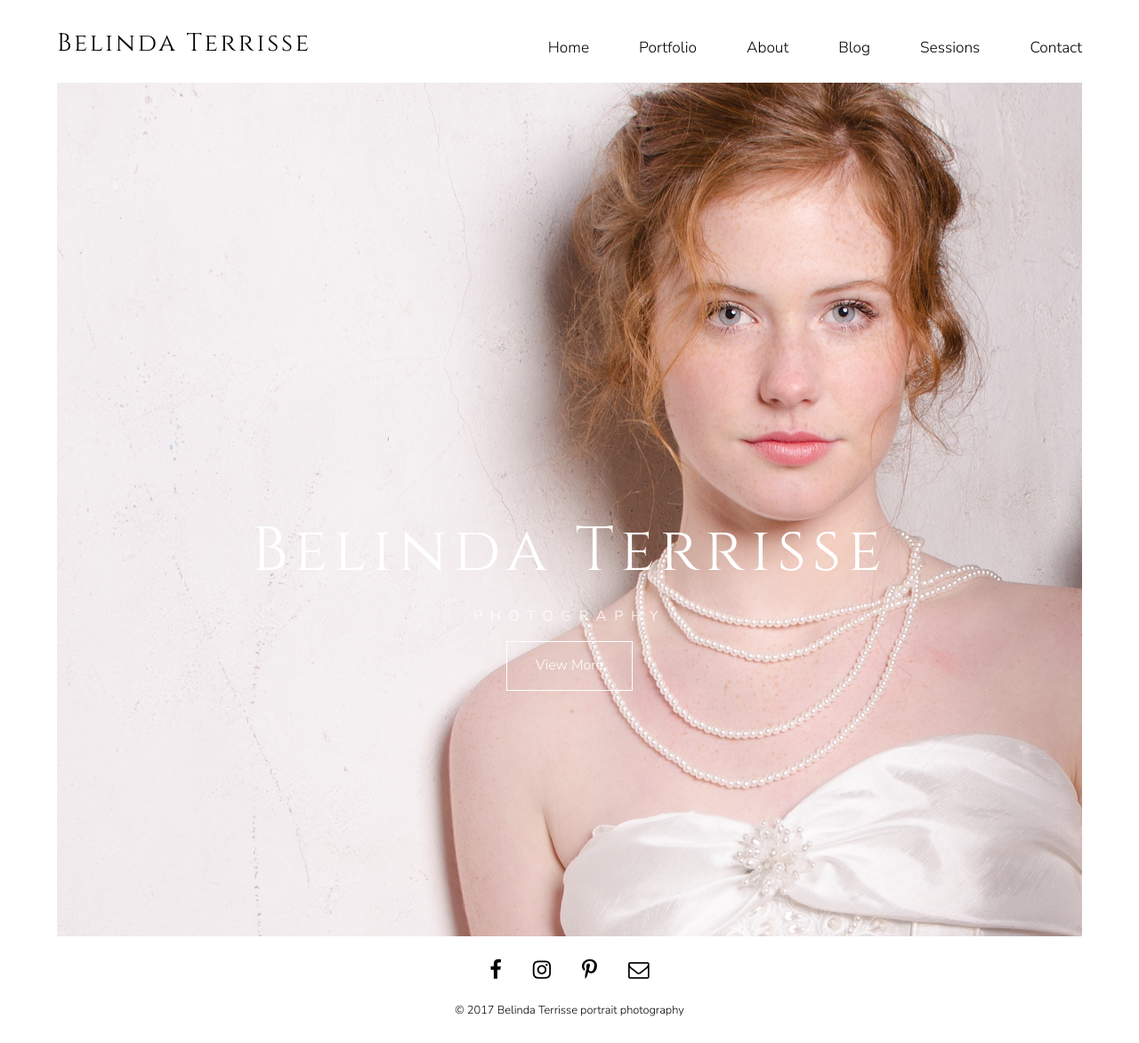
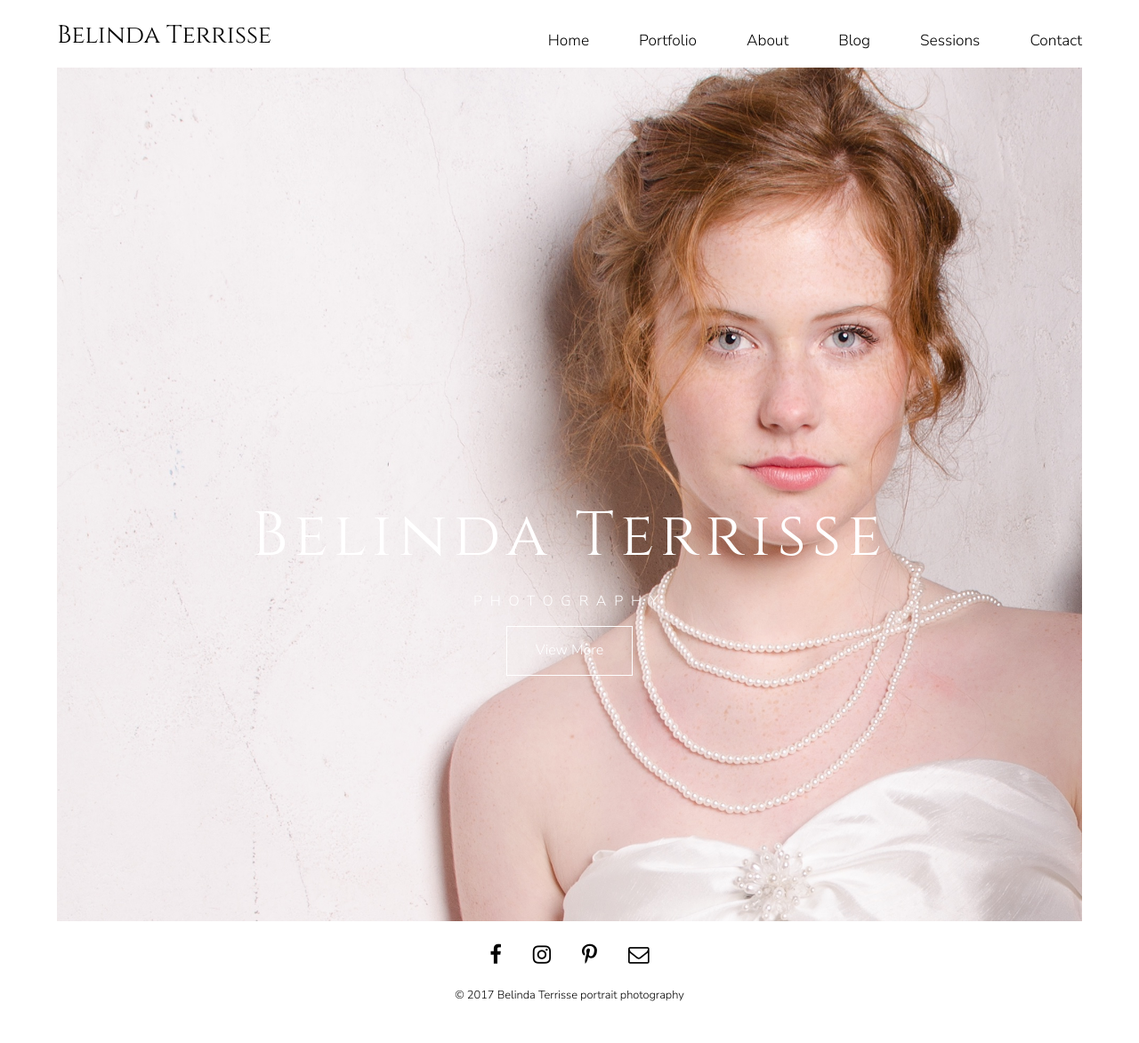
Before and after one commit to cmbybelin/cmbybelin.github.io, a Jekyll site: the page built from index.md, in a window 1280 px wide and 1173 px high. Shown: the whole window at 89% size. Built offline with Jekyll 4.4.1, drawn with Linux system fonts in a browser that asks for light colours; our own code applies the rules of GitHub Pages for plain Markdown files.

Commit message:
Style improvements and simplifications

```diff
--- a/_includes/header.html
+++ b/_includes/header.html
@@ -17,8 +17,7 @@
     {{ menu }}
   </nav>
 
-  <!--<a href="/"><img src="/style/images/logo.svg" class="logo" alt="Belinda Terrisse Portrait photography" /></a>-->
-  <a href="/" class="logo">Belinda Terrisse<span id="header-open-mobile-menu" class="mobile-menu">&#9776;</span></a>
+  <span class="logo"><a href="/">Belinda Terrisse</a><span id="header-open-mobile-menu" class="mobile-menu">&#9776;</span></span>
 </header>
 
 <script>
--- a/_sass/_blog.scss
+++ b/_sass/_blog.scss
@@ -1,5 +1,5 @@
 .blog {
-  margin: 6em 1em 0;
+  margin: 7.4em 1em 0;
   h1 {
     text-align: center;
   }
--- a/_sass/_header.scss
+++ b/_sass/_header.scss
@@ -1,10 +1,16 @@
+$header-padding-top: 16px;
+$header-padding-bottom: 12px;
+$header-logo-height: 48px;
+$header-height: $header-padding-top + $header-padding-bottom + $header-logo-height;
+
 header {
   position: fixed;
+  z-index: 1;
   left: 0;
   right: 0;
   top: 0;
   background-color: white;
-  padding: 1em 1em 0 1em;
+  padding: $header-padding-top 16px $header-padding-bottom;
   a {
     padding: 0;
   }
@@ -14,7 +20,14 @@
     font-family: $serif;
     font-size: 28px;
     letter-spacing: 0.1em;
-    margin: .8em 0;
+    line-height: $header-logo-height;
+    //img {
+    //  width: 3em;
+    //  vertical-align: baseline;
+    //  display: inline-block;
+    //  margin-right: -1.1em;
+    //  margin-bottom: -1.2em;
+    //}
   }
   .mobile-menu {
     float: right;
@@ -23,14 +36,11 @@
     @include no-user-select;
   }
   nav {
-    .mobile-menu {
-      margin: 38px 22px 0 0;
-    }
     ul {
       clear: both;
       list-style: none;
       text-align: center;
-      line-height: 2.8em;
+      margin: 1.2em 0 0;
       padding: 0;
     }
     a {
@@ -43,13 +53,8 @@
   display: none;
 }
 
-@media (min-width: $screen-wide) {
+@media (min-width: $screen-wide - 90px) {
   header {
-    padding-left: 4em;
-    padding-right: 4em;
-    .logo {
-      padding-left: 0;
-    }
     .mobile-menu {
       display: none;
     }
@@ -73,6 +78,15 @@
     }
   }
 }
+@media (min-width: $screen-wide) {
+  header {
+    padding-left: 4em;
+    padding-right: 4em;
+    .logo {
+      padding-left: 0;
+    }
+  }
+}
 @media (min-width: 1100px) {
   header {
     li {
@@ -88,10 +102,12 @@
   background-color: $cloud-grey;
   visibility: hidden;
   opacity: 0;
+  padding: 28px 20px;
   perspective: 1200px;
   transition: opacity 0.5s, visibility 0s 0.5s;
   ul {
     opacity: 0.4;
+    line-height: 3em;
     transform: translateY(-25%) rotateX(35deg);
     transition: transform 0.5s, opacity 0.5s;
   }
--- a/_sass/_interactive.scss
+++ b/_sass/_interactive.scss
@@ -29,6 +29,7 @@
   right: 0;
   background-color: rgb(255, 255, 255);
   transition: opacity 0.6s;
+  z-index: 10
 }
 
 #fullscreen.open {
--- a/_sass/_page.scss
+++ b/_sass/_page.scss
@@ -14,7 +14,7 @@
 
 article {
   transition: opacity .6s ease;
-  margin-top: 93px;
+  margin-top: $header-height;
   background-repeat: no-repeat;
   background-size: cover;
   background-position: center center;
@@ -30,6 +30,7 @@
     padding-bottom: 6em;
     min-height: 960px;
     box-sizing: border-box;
+    background-position-y: 30%;
     h1 {
       letter-spacing: 0.1em;
       font-size: 34px;
@@ -44,7 +45,6 @@
 
   &.page-portfolio-overview {
     @include no-user-select;
-    margin-top: 6em;
     text-align: center;
     box-sizing: border-box;
     h2 {
--- a/style/main.scss
+++ b/style/main.scss
@@ -4,10 +4,10 @@
 
 @import "typography";
 @import "interactive";
+@import "header";
 @import "page";
+@import "footer";
 @import "button";
-@import "header";
-@import "footer";
 @import "dialog";
 @import "portfolio";
 @import "blog";
```
Also changed, not shown: images/logo-bt.svg (added).
